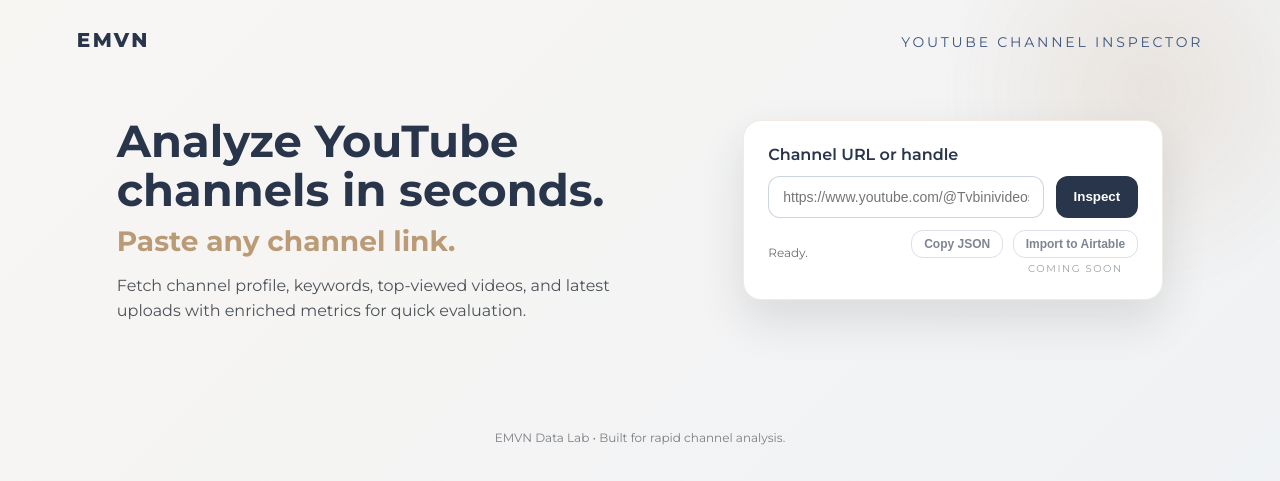
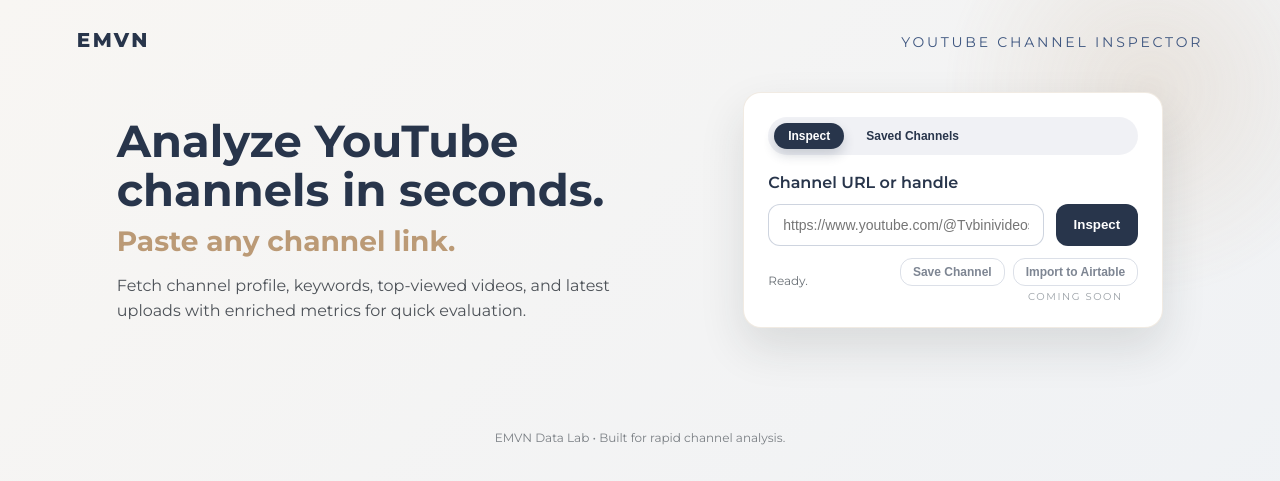
Before and after one commit to EpicMusicVN/demo-youtube-cn-data, a Flask app: page / in a window 1280 px wide; the page is wider, and only the part inside the window is pictured. Shown: the top 481 px of that part. Run offline with Flask 3, Linux system fonts and the light colour scheme.

Commit message:
feat: add save channel stat function, add avg view 5 lastest videos

```diff
--- a/app.py
+++ b/app.py
@@ -1,12 +1,31 @@
 #!/usr/bin/env python3
 import os
+import time
 
 from flask import Flask, jsonify, render_template, request
 
 from yt_inspector import inspect_channel
 from yt_inspector.config import load_dotenv
+from yt_inspector import db
 
 app = Flask(__name__)
+
+
+def _startup_init():
+    load_dotenv()
+    for attempt in range(1, 6):
+        try:
+            db.init_db()
+            print("DB init OK.")
+            return
+        except Exception as exc:  # noqa: BLE001
+            print(f"WARNING: DB init attempt {attempt}/5 failed — {exc}")
+            if attempt < 5:
+                time.sleep(2)
+    print("WARNING: DB init failed after 5 attempts. Saved-channels feature will be unavailable.")
+
+
+_startup_init()
 
 
 @app.route("/")
@@ -33,6 +52,27 @@
         return jsonify({"error": str(exc)}), 400
 
 
+@app.route("/api/channels/save", methods=["POST"])
+def api_save_channel():
+    data = request.get_json()
+    if not data or not data.get("channel", {}).get("id"):
+        return jsonify({"error": "Missing channel id."}), 400
+    db.save_channel(data)
+    return jsonify({"status": "saved"})
+
+
+@app.route("/api/channels/saved")
+def api_saved_channels():
+    return jsonify(db.get_saved_channels())
+
+
+@app.route("/api/channels/saved/<channel_id>", methods=["DELETE"])
+def api_delete_channel(channel_id):
+    if not db.delete_channel(channel_id):
+        return jsonify({"error": "Channel not found."}), 404
+    return jsonify({"status": "deleted"})
+
+
 def main():
     load_dotenv()
     try:
--- a/requirements.txt
+++ b/requirements.txt
@@ -1,3 +1,4 @@
 certifi
 flask
 gunicorn
+psycopg2-binary
--- a/static/app.css
+++ b/static/app.css
@@ -205,6 +205,121 @@
   visibility: hidden;
 }
 
+.tab-bar {
+  display: flex;
+  gap: 8px;
+  background: rgba(61, 85, 127, 0.08);
+  padding: 6px;
+  border-radius: 999px;
+  margin-bottom: 18px;
+}
+
+.tab-btn {
+  background: transparent;
+  border: none;
+  padding: 6px 14px;
+  font-size: 12px;
+  border-radius: 999px;
+  cursor: pointer;
+  color: var(--emvn-blue);
+  font-weight: 600;
+  transition: all 0.2s ease;
+}
+
+.tab-btn.active {
+  background: var(--emvn-blue);
+  color: var(--emvn-white);
+  box-shadow: 0 6px 12px rgba(40, 53, 75, 0.2);
+}
+
+.tab-btn:hover {
+  transform: translateY(-1px);
+}
+
+.tab-content {
+  /* visible by default */
+}
+
+.saved-channel-item {
+  display: flex;
+  justify-content: space-between;
+  align-items: center;
+  padding: 12px 0;
+  border-bottom: 1px solid var(--emvn-gray);
+}
+
+.saved-channel-item:last-child {
+  border-bottom: none;
+}
+
+.saved-channel-info h4 {
+  margin: 0 0 4px;
+  font-size: 14px;
+  color: var(--emvn-blue);
+}
+
+.saved-channel-info p {
+  margin: 0;
+  font-size: 12px;
+  color: #6a7076;
+}
+
+.saved-channel-delete {
+  background: transparent;
+  border: 1px solid rgba(177, 79, 69, 0.4);
+  color: #b14f45;
+  padding: 6px 12px;
+  font-size: 12px;
+  border-radius: 8px;
+  cursor: pointer;
+  font-weight: 600;
+  transition: all 0.2s ease;
+  white-space: nowrap;
+}
+
+.saved-channel-delete:hover {
+  background: rgba(177, 79, 69, 0.1);
+  transform: translateY(-1px);
+}
+
+.saved-channel-actions {
+  display: flex;
+  gap: 8px;
+}
+
+.saved-channel-view {
+  background: transparent;
+  border: 1px solid rgba(61, 85, 127, 0.3);
+  color: var(--emvn-blue);
+  padding: 6px 12px;
+  font-size: 12px;
+  border-radius: 8px;
+  cursor: pointer;
+  font-weight: 600;
+  transition: all 0.2s ease;
+  white-space: nowrap;
+}
+
+.saved-channel-view:hover {
+  background: rgba(61, 85, 127, 0.1);
+  transform: translateY(-1px);
+}
+
+.save-btn {
+  color: var(--emvn-gold);
+  border-color: rgba(187, 154, 118, 0.4);
+}
+
+.save-btn:hover {
+  background: rgba(187, 154, 118, 0.1);
+}
+
+.save-status {
+  font-size: 13px;
+  font-weight: 600;
+  color: #3a9c5d;
+}
+
 .results {
   margin-top: 36px;
   display: grid;
@@ -343,6 +458,11 @@
   font-size: 16px;
   color: var(--emvn-blue);
   margin-top: 6px;
+}
+
+.avg-view-5-card .stat strong {
+  font-size: 24px;
+  color: var(--emvn-gold);
 }
 
 .video-section {
--- a/static/app.js
+++ b/static/app.js
@@ -2,7 +2,6 @@
 const buttonEl = document.getElementById("inspect-btn");
 const statusEl = document.getElementById("status-text");
 const resultsEl = document.getElementById("results");
-const copyBtn = document.getElementById("copy-json");
 
 const channelNameEl = document.getElementById("channel-name");
 const channelMetaEl = document.getElementById("channel-meta");
@@ -19,6 +18,10 @@
 const analysisTitleFormulaEl = document.getElementById("analysis-title-formula");
 const analysisThumbFormulaEl = document.getElementById("analysis-thumb-formula");
 const analysisCaveatsEl = document.getElementById("analysis-caveats");
+const avgView5ValueEl = document.getElementById("avg-view-5-value");
+const saveChannelBtn = document.getElementById("save-channel-btn");
+const saveStatusEl = document.getElementById("save-status");
+const savedChannelsListEl = document.getElementById("saved-channels-list");
 
 let latestPayload = null;
 let topData = { all: [], long: [], short: [] };
@@ -132,6 +135,16 @@
   quickMetricsEl.appendChild(makeStat("Avg Views (Latest)", formatNumber(avgLatestViews)));
   quickMetricsEl.appendChild(makeStat("Avg Views (Top)", formatNumber(avgTopViews)));
   quickMetricsEl.appendChild(makeStat("Like Rate (Latest)", `${likeRate.toFixed(2)}%`));
+}
+
+function renderAvgView5(latest) {
+  const slice = latest.slice(0, 5);
+  if (!slice.length) {
+    avgView5ValueEl.textContent = "-";
+    return;
+  }
+  const sum = slice.reduce((acc, v) => acc + Number(v.views || 0), 0);
+  avgView5ValueEl.textContent = formatNumber(Math.round(sum / slice.length));
 }
 
 function renderVideos(container, videos) {
@@ -285,7 +298,7 @@
 
   setStatus("Fetching data…");
   buttonEl.disabled = true;
-  copyBtn.disabled = true;
+  saveChannelBtn.disabled = true;
   resultsEl.classList.add("hidden");
 
   try {
@@ -298,6 +311,7 @@
     latestPayload = payload;
     renderChannel(payload.channel || {});
     renderMetrics(payload.latest || [], payload.topViewed || []);
+    renderAvgView5(payload.latest || []);
     topData = {
       all: payload.topViewed || [],
       long: payload.topViewedLong || [],
@@ -312,7 +326,8 @@
     applyFilter("latest", "all");
     renderAnalysis(payload.analysis);
     resultsEl.classList.remove("hidden");
-    copyBtn.disabled = false;
+    saveChannelBtn.disabled = false;
+    saveStatusEl.classList.add("hidden");
     setStatus("Done.");
   } catch (err) {
     setStatus(err.message || "Something went wrong.", true);
@@ -328,12 +343,133 @@
   }
 });
 
-copyBtn.addEventListener("click", async () => {
-  if (!latestPayload) return;
+function initTabs() {
+  const tabButtons = document.querySelectorAll(".tab-btn");
+  tabButtons.forEach((btn) => {
+    btn.addEventListener("click", () => {
+      const target = btn.dataset.tab;
+      tabButtons.forEach((b) => b.classList.toggle("active", b.dataset.tab === target));
+      document.querySelectorAll(".tab-content").forEach((panel) => {
+        panel.classList.toggle("hidden", panel.dataset.tab !== target);
+      });
+      if (target === "saved") {
+        loadSavedChannels();
+      }
+    });
+  });
+}
+
+async function saveChannel() {
+  if (!latestPayload || !latestPayload.channel) return;
   try {
-    await navigator.clipboard.writeText(JSON.stringify(latestPayload, null, 2));
-    setStatus("JSON copied to clipboard.");
+    await fetch("/api/channels/save", {
+      method: "POST",
+      headers: { "Content-Type": "application/json" },
+      body: JSON.stringify(latestPayload),
+    });
+    saveStatusEl.textContent = "Saved!";
+    saveStatusEl.classList.remove("hidden");
+    setTimeout(() => {
+      saveStatusEl.classList.add("hidden");
+    }, 2000);
   } catch (err) {
-    setStatus("Unable to copy JSON.", true);
+    setStatus("Failed to save channel.", true);
   }
-});
+}
+
+async function loadSavedChannels() {
+  try {
+    const response = await fetch("/api/channels/saved");
+    const channels = await response.json();
+    renderSavedList(channels);
+  } catch (err) {
+    savedChannelsListEl.innerHTML = "";
+    const p = document.createElement("p");
+    p.className = "muted";
+    p.textContent = "Failed to load saved channels.";
+    savedChannelsListEl.appendChild(p);
+  }
+}
+
+function renderSavedList(channels) {
+  savedChannelsListEl.innerHTML = "";
+  if (!channels || !channels.length) {
+    const p = document.createElement("p");
+    p.className = "muted";
+    p.textContent = "No saved channels yet.";
+    savedChannelsListEl.appendChild(p);
+    return;
+  }
+  channels.forEach((ch) => {
+    const item = document.createElement("div");
+    item.className = "saved-channel-item";
+
+    const info = document.createElement("div");
+    info.className = "saved-channel-info";
+
+    const name = document.createElement("h4");
+    name.textContent = ch.name || "Unknown";
+    info.appendChild(name);
+
+    const meta = document.createElement("p");
+    const handle = ch.custom_url ? `@${ch.custom_url.replace("@", "")}` : "";
+    const subs = ch.subscriber_count ? `${formatNumber(ch.subscriber_count)} subs` : "";
+    meta.textContent = [handle, subs].filter(Boolean).join(" • ");
+    info.appendChild(meta);
+
+    const actions = document.createElement("div");
+    actions.className = "saved-channel-actions";
+
+    const viewBtn = document.createElement("button");
+    viewBtn.className = "saved-channel-view";
+    viewBtn.textContent = "View Stats";
+    viewBtn.addEventListener("click", () => viewSavedChannel(ch.full_payload));
+    actions.appendChild(viewBtn);
+
+    const delBtn = document.createElement("button");
+    delBtn.className = "saved-channel-delete";
+    delBtn.textContent = "Delete";
+    delBtn.addEventListener("click", () => deleteSavedChannel(ch.channel_id));
+    actions.appendChild(delBtn);
+
+    item.appendChild(info);
+    item.appendChild(actions);
+    savedChannelsListEl.appendChild(item);
+  });
+}
+
+async function deleteSavedChannel(channelId) {
+  try {
+    await fetch(`/api/channels/saved/${channelId}`, { method: "DELETE" });
+    loadSavedChannels();
+  } catch (err) {
+    setStatus("Failed to delete channel.", true);
+  }
+}
+
+function viewSavedChannel(payload) {
+  if (!payload) return;
+  latestPayload = payload;
+  renderChannel(payload.channel || {});
+  renderMetrics(payload.latest || [], payload.topViewed || []);
+  renderAvgView5(payload.latest || []);
+  topData = {
+    all: payload.topViewed || [],
+    long: payload.topViewedLong || [],
+    short: payload.topViewedShort || [],
+  };
+  latestData = {
+    all: payload.latest || [],
+    long: payload.latestLong || [],
+    short: payload.latestShort || [],
+  };
+  applyFilter("top", "all");
+  applyFilter("latest", "all");
+  renderAnalysis(payload.analysis);
+  resultsEl.classList.remove("hidden");
+  saveChannelBtn.disabled = false;
+  saveStatusEl.classList.add("hidden");
+}
+
+saveChannelBtn.addEventListener("click", saveChannel);
+initTabs();
--- a/templates/index.html
+++ b/templates/index.html
@@ -33,6 +33,11 @@
           </p>
         </div>
         <div class="hero-panel">
+          <div class="tab-bar">
+            <button class="tab-btn active" data-tab="inspect">Inspect</button>
+            <button class="tab-btn" data-tab="saved">Saved Channels</button>
+          </div>
+          <div class="tab-content" data-tab="inspect">
             <label for="channel-input">Channel URL or handle</label>
             <div class="input-row">
               <input
@@ -47,13 +52,19 @@
               <span id="status-text">Ready.</span>
               <div class="helper-actions">
                 <div class="helper-stack">
-                <button id="copy-json" class="ghost" disabled>Copy JSON</button>
-                <span class="coming-soon placeholder">Coming soon</span>
+                  <button id="save-channel-btn" class="ghost save-btn" disabled>Save Channel</button>
+                  <span id="save-status" class="save-status hidden"></span>
                 </div>
                 <div class="helper-stack">
                   <button id="airtable-import" class="ghost" disabled>Import to Airtable</button>
                   <span class="coming-soon">Coming soon</span>
                 </div>
+              </div>
+            </div>
+          </div>
+          <div class="tab-content hidden" data-tab="saved">
+            <div id="saved-channels-list">
+              <p class="muted">No saved channels yet.</p>
             </div>
           </div>
         </div>
@@ -75,6 +86,14 @@
         <div class="card metrics-card">
           <h3>Quick Metrics</h3>
           <div class="metrics-grid" id="quick-metrics"></div>
+        </div>
+
+        <div class="card avg-view-5-card" id="avg-view-5-card">
+          <h3>Avg Views (Last 5 Videos)</h3>
+          <div class="stat avg-view-5-stat" id="avg-view-5-stat">
+            <span>Average view count of 5 latest uploads</span>
+            <strong id="avg-view-5-value">-</strong>
+          </div>
         </div>
 
         <div class="card analysis-card" id="analysis-card">
```
Also changed, not shown: docker-compose.yml (+18 -0 lines), yt_inspector/db.py (added, +119 -0 lines), 2 other files. Lines whose indentation alone changed are shown as unchanged.
